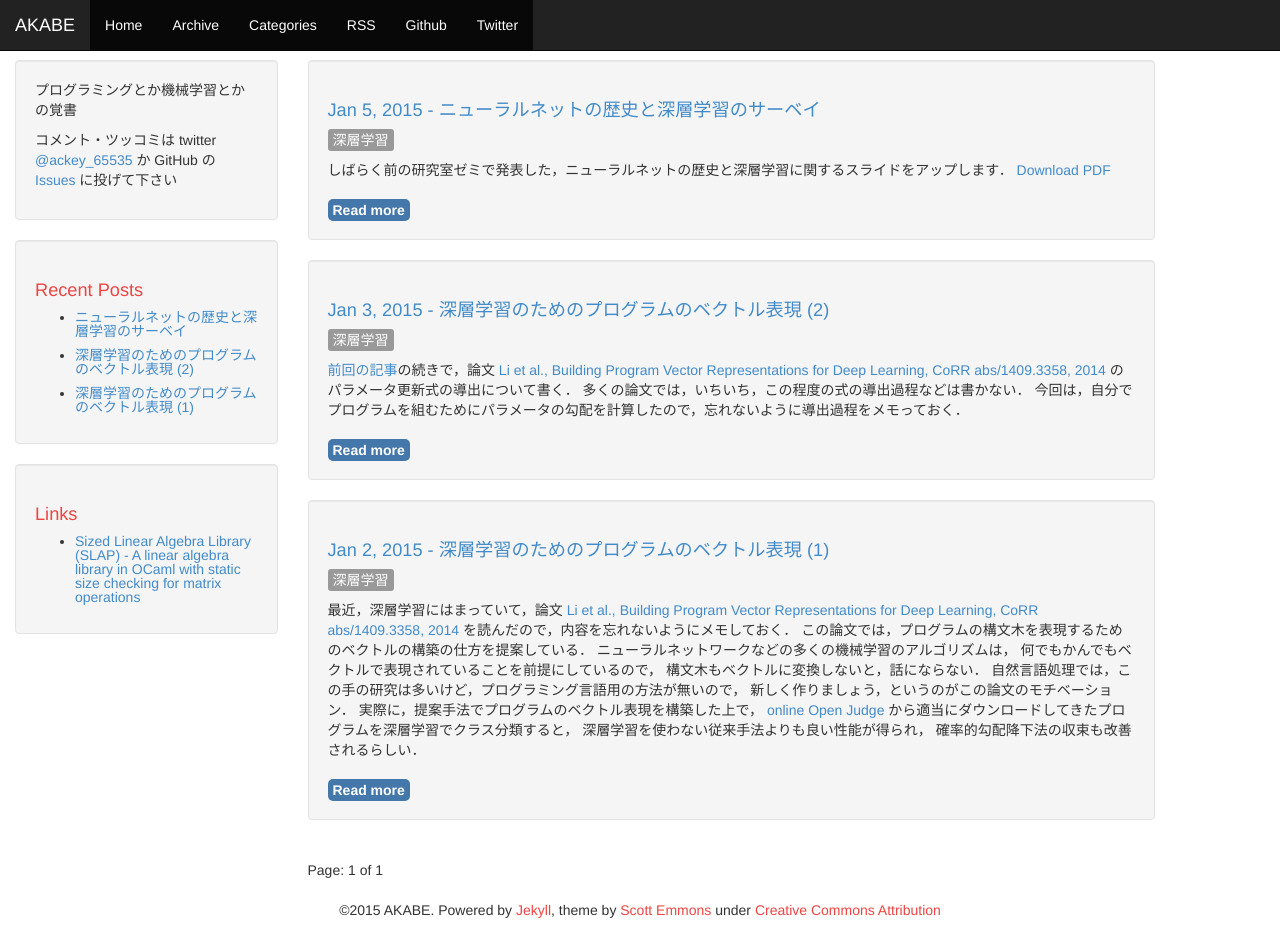
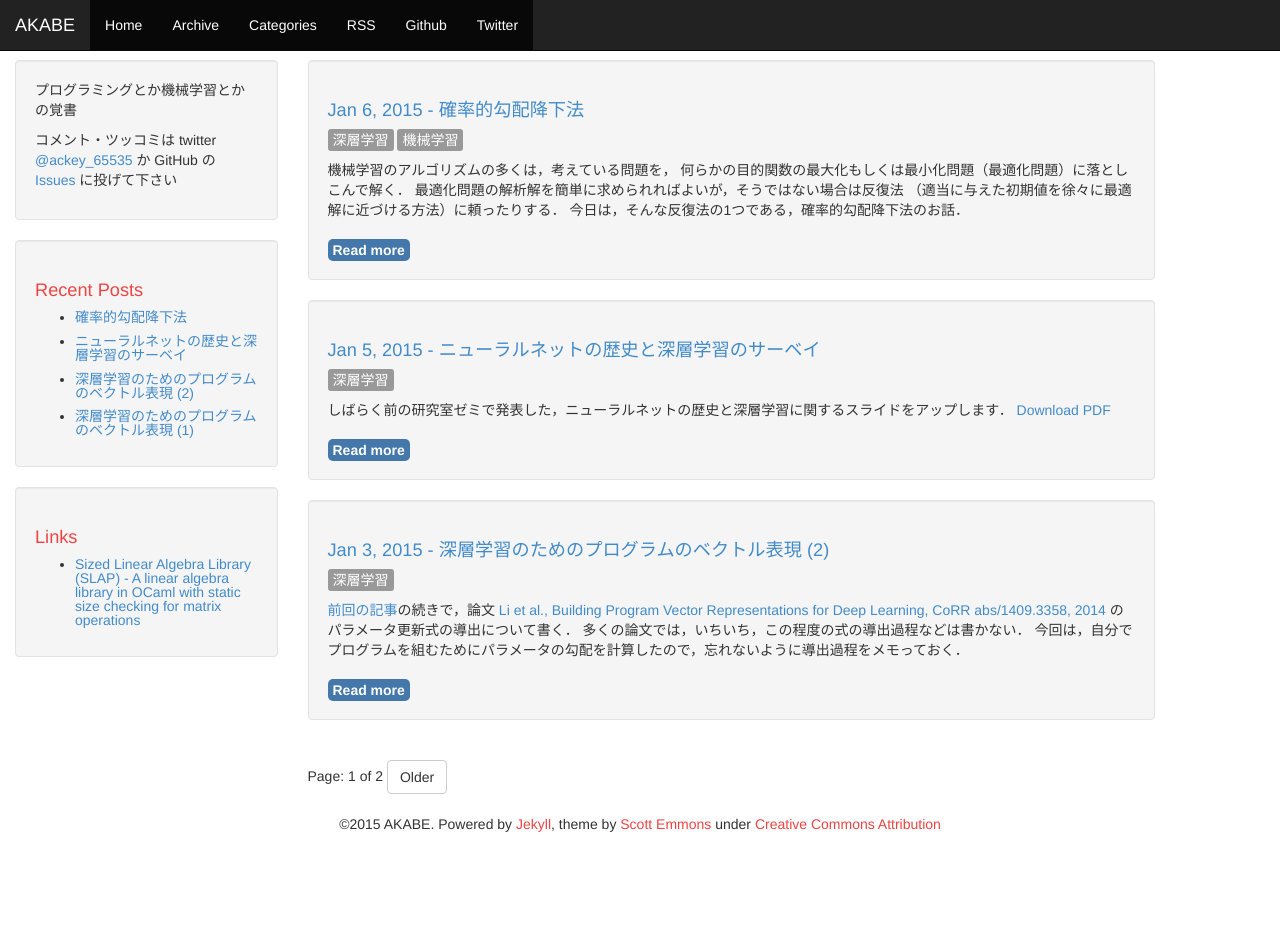
Before and after one commit to akabe/akabe.github.io, a Jekyll site: the page built from index.html, in a window 1280 px wide and 930 px high. Built offline with Jekyll 4.4.1, drawn with Linux system fonts in a browser that asks for light colours; Markdown is read by kramdown in place of the engine named in the settings; the list of posts is cut into pages by our own code; some of the changed lines change nothing that is shown.

Commit message:
1/6 の記事を投稿

```diff
--- a/_includes/header.html
+++ b/_includes/header.html
@@ -25,7 +25,8 @@
           Int: '{\\mathbb Z}',
           Nat: '{\\mathbb N}',
           dd: '{\\mathrm d}',
-          bm: ['{\\boldsymbol #1}', 1]
+          bm: ['{\\boldsymbol #1}', 1],
+          argmin: '\\mathop{\\mathrm{arg\\,min}}'
         }
       }});
     </script>
--- /dev/null
+++ b/_posts/2015-01-06-StochasticGradientDescent.md
@@ -0,0 +1,160 @@
+---
+layout: post
+title: "確率的勾配降下法"
+date: 2015-01-06
+categories: 深層学習 機械学習
+---
+
+機械学習のアルゴリズムの多くは，考えている問題を，
+何らかの目的関数の最大化もしくは最小化問題（最適化問題）に落としこんで解く．
+最適化問題の解析解を簡単に求められればよいが，そうではない場合は反復法
+（適当に与えた初期値を徐々に最適解に近づける方法）に頼ったりする．
+今日は，そんな反復法の1つである，確率的勾配降下法のお話．
+
+勾配降下法
+========
+
+まずは，「確率的」勾配降下法の前に，普通の勾配降下法 (gradient descent) について話しておく．
+パラメータ $\\theta$，サンプル $x$ に対する誤差関数を $E(x, \\theta)$ とおくと，
+勾配降下法では，誤差関数のサンプルに関する期待値
+
+$$\\mathbb{E}\_x[E(x, \\theta)] = \\int E(x, \\theta) p(x) ~\\dd x$$
+
+を最小化する．しかし，一般に $p(x)$ は分かんないし，そもそも，上の積分を計算するためには，
+起こりうる全てのサンプルを獲得しなければいけない．
+普通は母集団は無限集合なので，それは無理．
+そこで，サンプルの有限集合 $S$ に関する経験的期待値 (empirical expectation) で近似する．
+
+$$
+  \\mathbb{E}\_x[E(x, \\theta)] \\approx \\bar{E}(\\theta)
+  \\quad\\mbox{where}\\quad
+  \\bar{E}(\\theta) = \\frac{1}{|S|} \\sum\_{x \\in S} E(x, \\theta)
+$$
+
+勾配降下法では，以下の式を繰り返し計算することで，$\\bar{E}$ を最小化する．
+なお，$\\theta^{(\\tau)}$ は $\\tau$ 回目のループにおけるパラメータの値であり，
+初期値 $\\theta^{(0)}$ は乱数で生成することが多い．
+
+$$
+  \\theta^{(\\tau+1)} = \\theta^{(\\tau)} + \\Delta \\theta^{(\\tau)}
+  \\quad\\mbox{where}\\quad
+  \\Delta \\theta^{(\\tau)} = - \\eta \\frac{\\partial \\bar{E}(\\theta^{(\\tau)})}{\\partial \\theta^{(\\tau)}}
+$$
+
+ただし，$\\eta > 0$ は学習率 (learning rate) である．今は目的関数を最小化しているが，
+$\\Delta \\theta^{(\\tau)}$ の符号を逆にすると，最大化することができる．
+
+$E$ は凸関数でなくても良いが，この式の反復により，大域的最適解 (global optimum)，つまり最小解が求まる保証はない．
+多くの場合は，局所最適解 (local optimum) や鞍点 (saddle point) に収束する．
+鞍点は避けるべきだが，局所最適解については，実データに適用して良い精度を出せるならば，実用上の問題はない．
+任意の $E$ について，大域的最適解を求めるのは困難なので，
+このような「良い（局所）最適解」を求めることが目的である．
+
+ちなみに，上の式を収束するまで繰り返しても良いが，
+$\\bar{E}(\\theta^{(\\tau)})$ が $\\tau$ に関して単調減少する保証ない．
+実際に，実データに対して上の式を繰り返すと，誤差は増えたり減ったりする（大きな視点で見れば，減少傾向になる）．
+なので，反復回数を固定したりすることが多い．
+
+確率的勾配降下法
+=============
+
+先程の勾配降下法では，パラメータを一回更新するために，誤差関数の経験的期待値（の微分）を計算する必要があった．
+しかし，サンプル集合が大きい場合，期待値の計算にはかなりの時間を要する．
+特に，最近流行りのビッグデータのような巨大なデータ集合に対しては，全ての訓練事例にアクセスするだけで時間がかかる．
+そこで，確率的勾配降下法 (stochastic gradient descent; SGD) では，期待値を計算せず，
+サンプルごとに誤差関数の微分を計算して，パラメータを更新する．
+
+$$
+  \\theta^{(\\tau+1)} = \\theta^{(\\tau)} + \\Delta \\theta^{(\\tau)}
+  \\quad\\mbox{where}\\quad
+  \\Delta \\theta^{(\\tau)} = - \\eta \\frac{\\partial E(x^{(\\tau)}, \\theta^{(\\tau)})}{\\partial \\theta^{(\\tau)}}
+$$
+
+ただし，$x^{(\\tau)}$ はループの度に，サンプル集合 $S$ から復元抽出する．
+$\\eta > 0$ は学習率であるが，適切なスケジューリングで減少させる必要があり，うまく減少させないと良い局所最適解に到達しない．
+逆に，うまいこと減少させることが出来れば，収束が速くなり，より良い局所最適解に到達しやすくなる．
+こういった方法が幾つかあるので，今日はそれについて紹介する．
+
+モーメンタム
+==========
+
+たぶん，一番簡単なのが，モーメンタム (momentum) という方法．
+モーメンタムを最初に提案した論文がよくわからないけれど，[Ru86] とか [Po64] だろうか？（知ってる人教えて下さい．）
+
+パラメータの変化量を以下の式で計算する．
+
+$$\\Delta \\theta^{(\\tau)}
+  = - \\eta \\frac{\\partial E(x^{(\\tau)}, \\theta^{(\\tau)})}{\\partial \\theta^{(\\tau)}}
+    + \\alpha \\Delta \theta^{(\\tau-1)}$$
+
+$\\alpha \\in [0,1]$ はモーメンタム係数 (momentum coefficient) である．
+ちなみに前にサーベイした論文 [Li14] では，モーメンタムを使っている．モーメンタムは簡単な割には結構実用的な方法である．
+（論文には書いていないけど）[Li14] では，$\\eta$ を指数関数的に減衰させることで，さらに確率的勾配降下法の収束を改善したいた．
+
+AdaGrad
+=======
+
+モーメンタムよりもう少し良い方法の1つに AdaGrad [Du10] がある．
+AdaGrad では，学習率を以下の式で減衰させる．
+
+$$\\Delta \\theta^{(\\tau)}
+  = - \\frac{\\eta}{\\sqrt{\\sum^\\tau\_{t=0} g\_t}} g\_\\tau^2
+  \\quad\\mbox{where}\\quad
+  g\_\\tau =
+  \\frac{\\partial E(x^{(\\tau)}, \\theta^{(\\tau)})}{\\partial \\theta^{(\\tau)}}$$
+
+この方法だと，パラメータごとに勝手に学習率が調整されるので，とっても簡単．
+でも，勾配が小さすぎると，パラメータの変化量が発散してしまうので，
+
+$$\\Delta \\theta^{(\\tau)}
+  = - \\frac{\\eta}{\\sqrt{1 + \\sum^\\tau\_{t=0} g\_t}} g\_\\tau^2$$
+
+とかにして，発散をおさえることもあるらしい (cf. http://www.logos.t.u-tokyo.ac.jp/~hassy/deep_learning/adagrad/ )．
+
+AdaDelta
+========
+
+もうちょっと良い方法 AdaDelta [Ze12] がある．
+アルゴリズムは以下のような感じで，結構面倒な方法だが，AdaGrad やモーメンタムよりも収束が速く，良い局所最適解が求まりやすい．
+
+- 初期化
+   1. $E[g^2]\_0 \\gets 0$
+   2. $E[\\Delta \\theta^2]\_0 \\gets 0$
+- 反復 ($\\tau = 0, 1, 2, \\dots$)
+   1. $g\_\\tau \\gets \\dfrac{\\partial E(x^{(\\tau)}, \\theta^{(\\tau)})}{\\partial \\theta^{(\\tau)}}$
+   2. $E[g^2]\_\\tau \\gets \\rho E[g^2]\_{\\tau-1} + (1 - \\rho) g\_\\tau^2$
+   3. $\\Delta \\theta^{(\\tau)} = - \\dfrac{\\sqrt{E[\\Delta \\theta^2]\_{\\tau-1} + \\varepsilon}}{\\sqrt{E[g^2]\_\\tau + \\varepsilon}}g\_\\tau$
+   4. $E[\\Delta \\theta^2]\_\\tau \\gets \\rho E[\\Delta \\theta^2]\_{\\tau-1} + (1 - \\rho) \\left( \\Delta \\theta^{(\\tau)}\\right)^2$
+   5. $\\theta^{(\\tau+1)} \\gets \\theta^{(\\tau)} + \\Delta \\theta^{(\\tau)}$
+
+調整可能なパラメータは $\\rho$ と $\\varepsilon$ である．
+
+収束の可視化
+==========
+
+http://imgur.com/a/Hqolp にモーメンタムや AdaGrad，AdaDelta の収束の様子を可視化したアニメーションがある．
+たぶん，直感的に一番わかり易いと思う．
+
+参考文献
+=======
+
+- [Ru86] [Rumelhart, Hinton, and Williams.
+  Learning representations by back-propagating errors.
+  Nature, vol. 323, pp. 533-536,
+  1986.](http://www.iro.umontreal.ca/~vincentp/ift3395/lectures/backprop_old.pdf)
+- [Po64] [Polyak.
+  Some methods of speeding up the convergence of iteration methods.
+  USSR Computational Mathematics and Mathematical Physics, 4(5):1-17,
+  1964.](http://www.sciencedirect.com/science/article/pii/0041555364901375)
+- [Li14] [Li et al.
+  Building Program Vector Representations for Deep Learning.
+  CoRR abs/1409.3358,
+  2014.](http://arxiv.org/abs/1409.3358)
+- [Du10] [Duchi, Hazan, and Singer.
+  Adaptive subgradient methods for online leaning and stochastic optimization.
+  Journal of Machine Learning Research, vol. 12, pp. 2121-2159,
+  2010.](http://jmlr.org/papers/v12/duchi11a.html)
+- [Ze12] [Zeiler.
+  ADADELTA: An Adaptive Learning Rate Method.
+  CoRR abs/1212.5701,
+  2012.](http://arxiv.org/abs/1212.5701)
```
